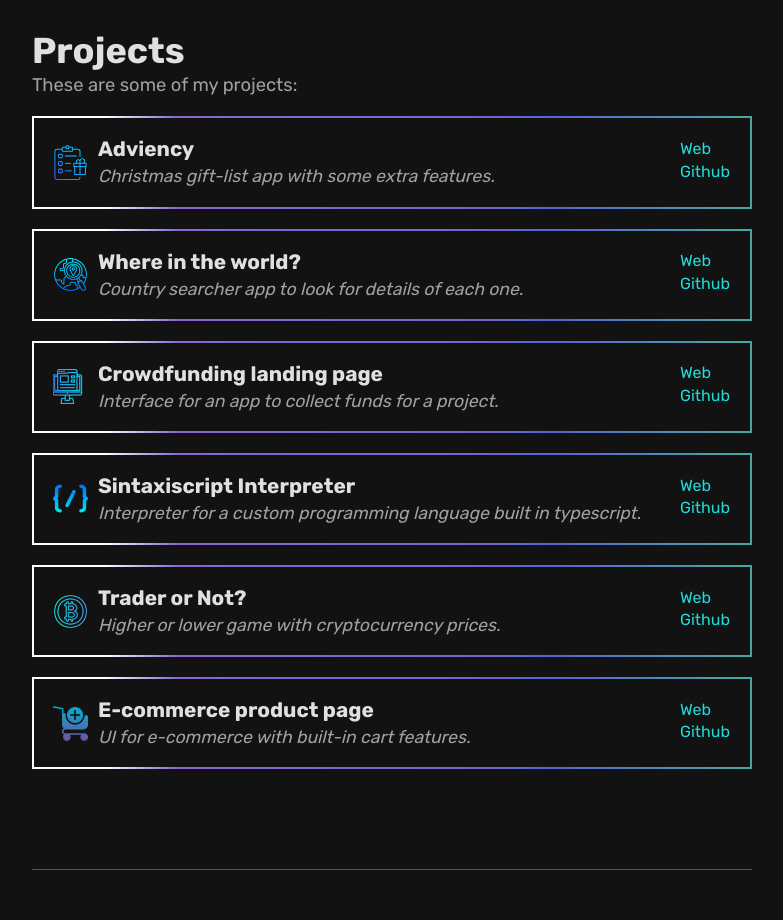
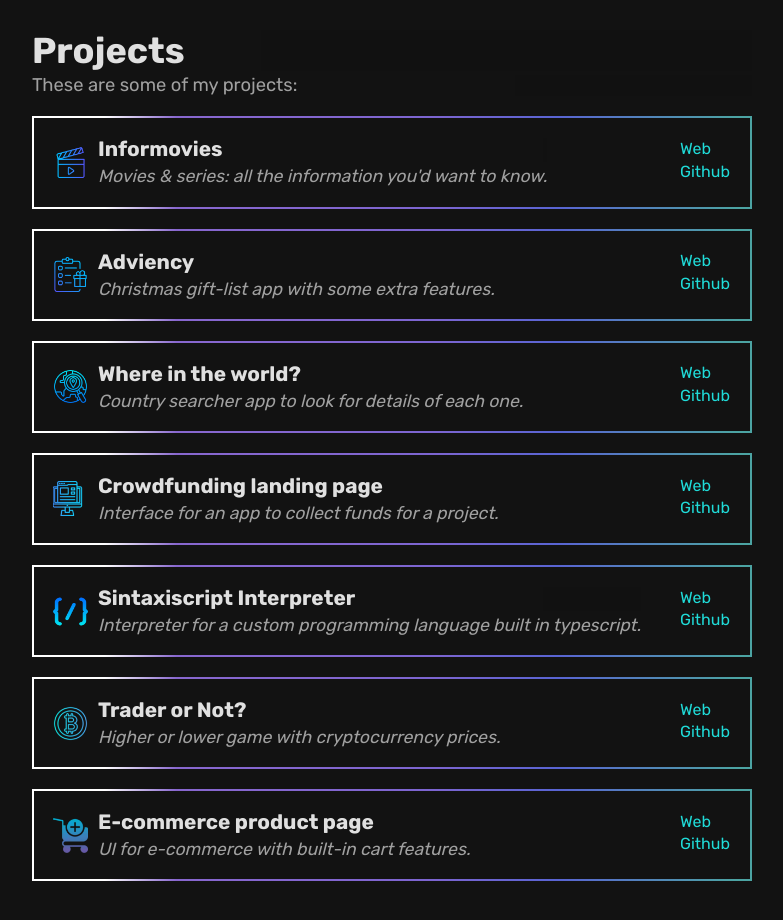
Before and after one commit to Joadevy/Personal-portfolio-next, a Next.js app: page / in a window 1280 px wide. Shown: the part 1600-2520 px from the top of the page, without its empty margins (248-1031 px from the left). Built offline with nearby package versions, Linux system fonts and the light colour scheme.

Commit message:
feat: add informovies project

```diff
--- a/src/app/page.tsx
+++ b/src/app/page.tsx
@@ -52,6 +52,13 @@ export default function Home() {
         <section id="projects" className={styles.projects}>
           <h2>Projects</h2>
           <p>These are some of my projects:</p>
+          <Project
+            title="Informovies"
+            desc="Movies & series: all the information you'd want to know."
+            webUrl="https://informovies.vercel.app/"
+            repoUrl="https://github.com/Joadevy/Informovies"
+            img="/icons/movie.webp"
+          />
           <Project
             title="Adviency"
             desc="Christmas gift-list app with some extra features."
```
Also changed, not shown: public/icons/movie.webp (added).
